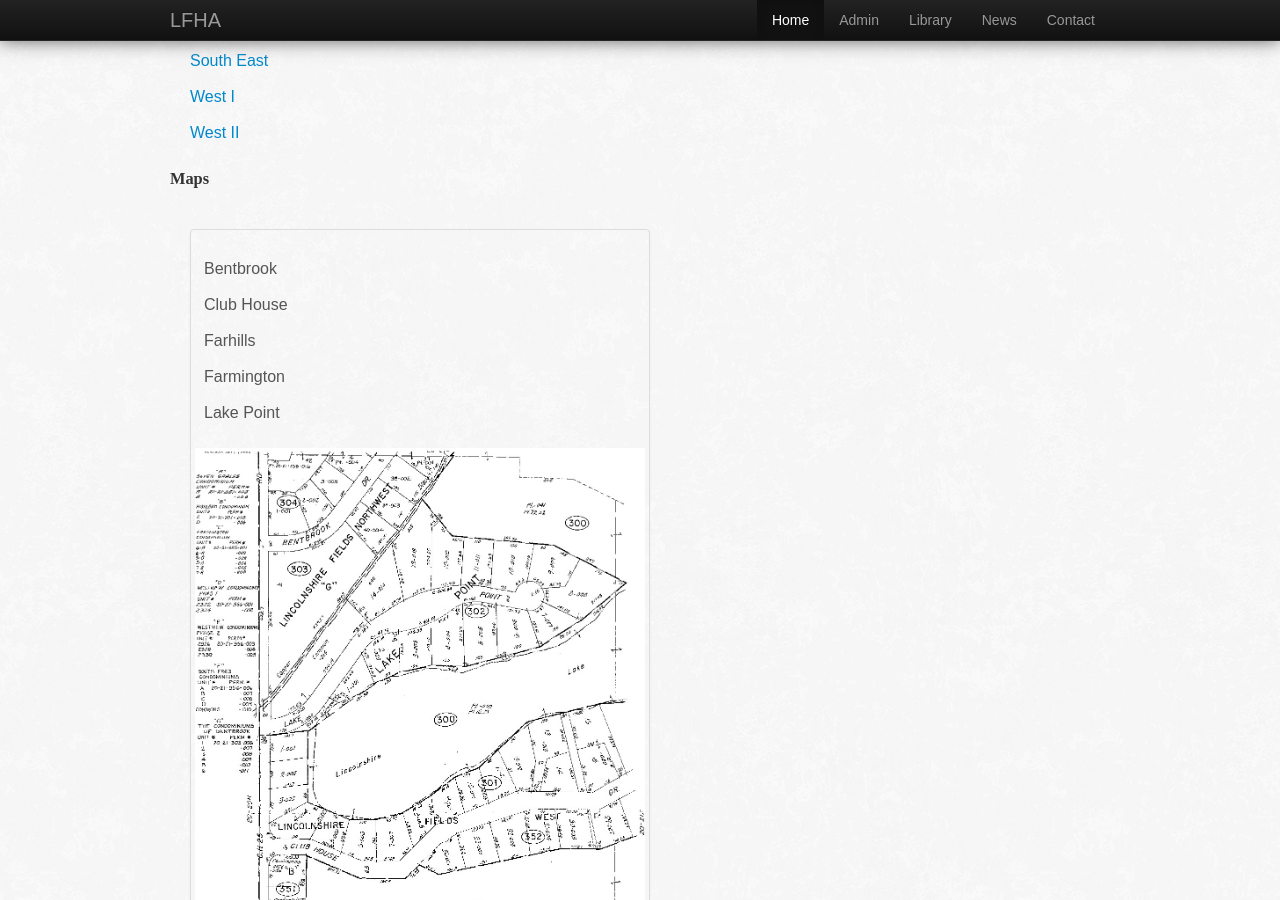
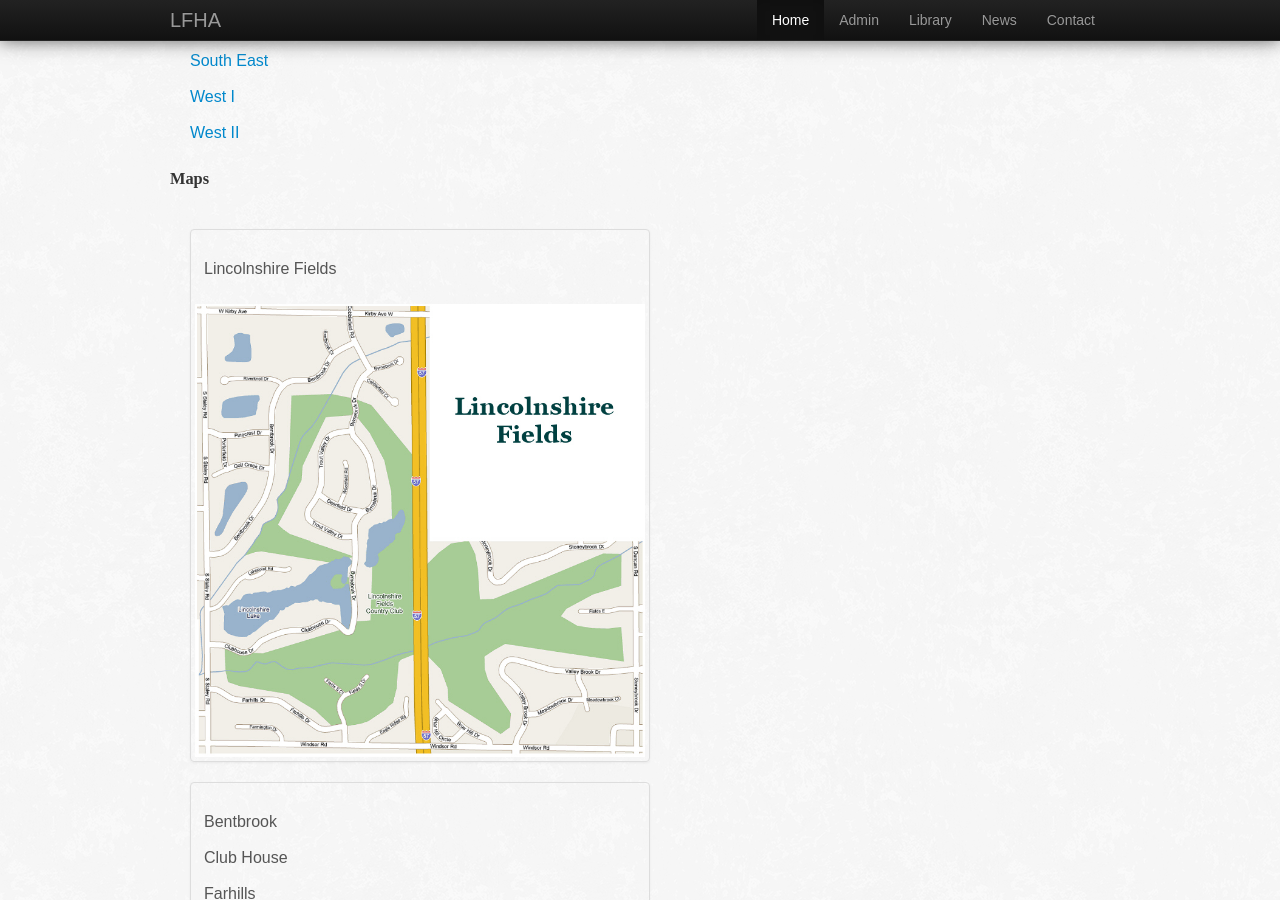
Before and after one commit to LincolnShireFields/lincolnshirefields.github.io, a Jekyll site: the page built from library.html, in a window 1280 px wide and 900 px high, scrolled down 764 px. Built offline with Jekyll 4.4.1, drawn with Linux system fonts in a browser that asks for light colours; nearby versions of some CDN libraries; some web fonts are replaced; Markdown is read by kramdown in place of the engine named in the settings.

Commit message:
Add area map to the library

```diff
--- a/library.html
+++ b/library.html
@@ -32,6 +32,13 @@
 
 <div class="row">
   <ul class="thumbnails">
+    <li class="span6">
+      <div class="thumbnail">
+        <div class='caption'>
+          <p>Lincolnshire Fields</p>
+        </div>
+        <img src="/img/maps/LF.jpg">
+      </div>
     <li class="span6">
       <div class="thumbnail">
         <div class='caption'>
```
Also changed, not shown: img/maps/LF.jpg (added).
